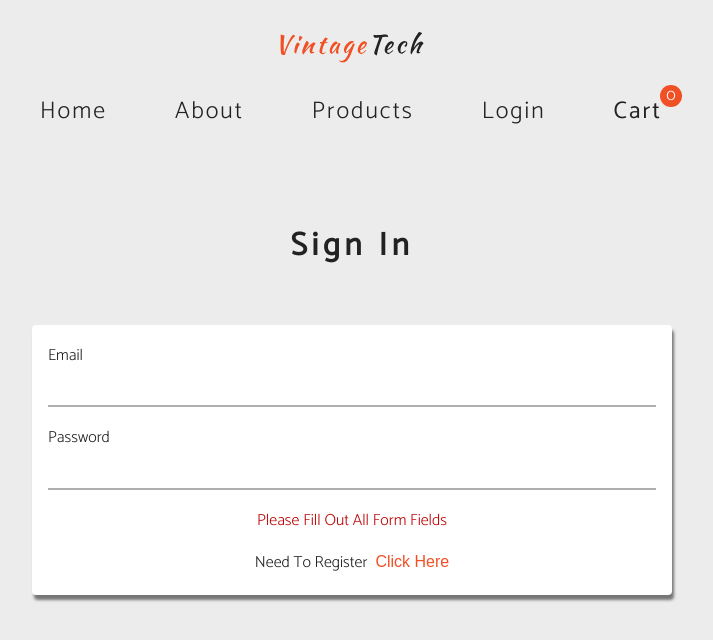
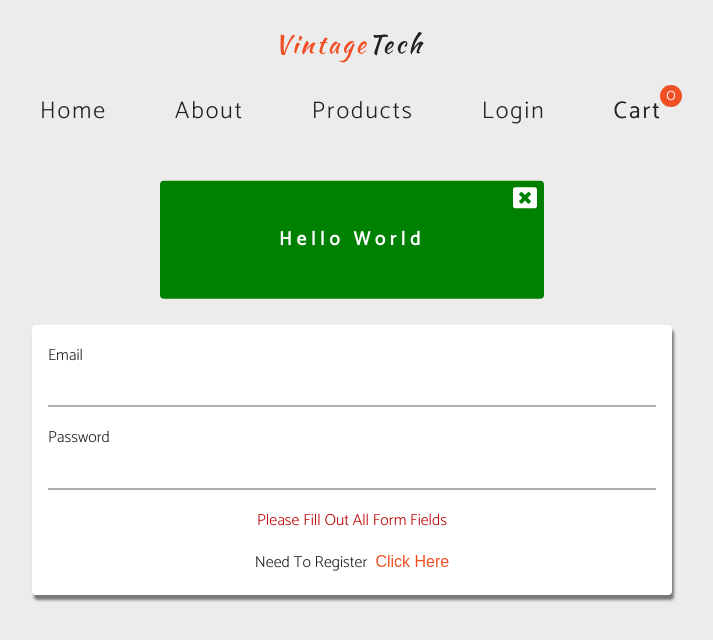
Before and after one commit to haveeru/tech-store-v2, a React (Create React App) app: page /login in a window 1280 px wide. Shown: the top 640 px of the page, without its empty margins (288-1001 px from the left). Built offline with nearby package versions, Linux system fonts and the light colour scheme; no server answers.

Commit message:
Alert component 55

```diff
--- a/src/App.js
+++ b/src/App.js
@@ -13,11 +13,13 @@
 import ProductDetails from './pages/ProductDetails';
 // compone
 import Header from './components/Header';
+import Alert from './components/Alert';
 
 export default function App() {
   return (
     <Router>
       <Header />
+      <Alert />
       <Switch>
         <Route exact path="/">
           <Home />
--- a/src/components/Alert.js
+++ b/src/components/Alert.js
@@ -1,5 +1,27 @@
-import React from "react";
+import React, { useContext } from 'react';
+import { FaWindowClose } from 'react-icons/fa';
+import { UserContext } from '../context/user';
 
 export default function Alert() {
-  return <h1>hello from alert</h1>;
+  const { alert, hideAlert } = useContext(UserContext);
+
+  let css = 'alert-container';
+
+  if (alert.show) {
+    css += ' alert-show';
+    if ( alert.type === 'danger') {
+      css += ' alert-danger'
+    }
+  }
+
+  return (
+    <div className={css}>
+      <div className="alert">
+        <p>{alert.show && alert.msg}</p>
+        <button className="alert-close" onClick={hideAlert}>
+          <FaWindowClose></FaWindowClose>
+        </button>
+      </div>
+    </div>
+  );
 }
--- a/src/context/user.js
+++ b/src/context/user.js
@@ -13,7 +13,7 @@
 
 const UserProvider = ({ children }) => {
   const [user, setUser] = useState(getUserFromLocalStorage);
-  // const [products, setProducts] = useState([]);
+
   // const [featured, setFeatured] = useState([]);
 
   const userLogin = (user) => {
@@ -26,8 +26,20 @@
     localStorage.removeItem('user');
   };
 
+  const [alert, setAlert] = useState({ show: true, msg: 'hello world', type: 'success' });
+
+  const showAlert = ({ msg, type = 'success' }) => {
+    setAlert({ show: true, msg, type });
+  };
+
+  const hideAlert = () => {
+    setAlert({ ...alert, show: false });
+  };
+
   return (
-    <UserContext.Provider value={{ user, userLogin, userLogout }}>
+    <UserContext.Provider
+      value={{ user, userLogin, userLogout, alert, showAlert, hideAlert }}
+    >
       {children}
     </UserContext.Provider>
   );
```
